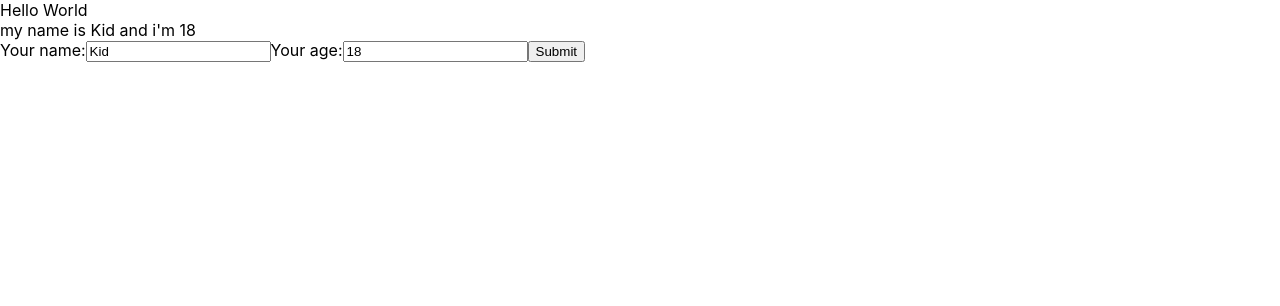
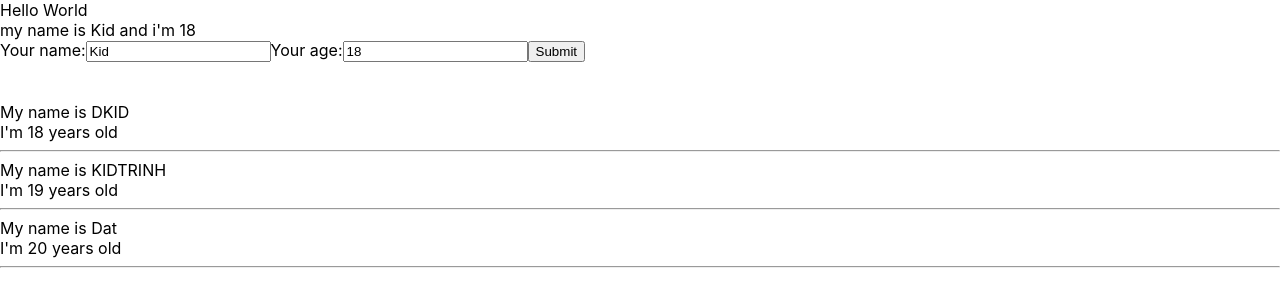
Before and after one commit to trinhphatdat/test-react, a React (Create React App) app: page / in a window 1280 px wide. Shown: the top 306 px of the page. Built offline with nearby package versions, Linux system fonts and the light colour scheme.

Commit message:
hoc pros

```diff
--- /dev/null
+++ b/src/component/DisplayInfo.js
@@ -0,0 +1,26 @@
+import React from "react";
+
+class DisplayInfo extends React.Component {
+    render() {
+        //props => properties
+        //destructuring array/object
+        const { listUser } = this.props;
+        return (
+            <div>
+                {
+                    listUser.map((user) => {
+                        return (
+                            <div key={user.id}>
+                                <div>My name is {user.name}</div>
+                                <div>I'm {user.age} years old</div>
+                                <hr />
+                            </div>
+                        );
+                    })
+                }
+            </div>
+        );
+    }
+}
+
+export default DisplayInfo
--- a/src/component/MyComponent.js
+++ b/src/component/MyComponent.js
@@ -3,14 +3,23 @@
 
 import React from "react";
 import UserInfo from "./UserInfo";
+import DisplayInfo from "./DisplayInfo";
 
 class MyComponent extends React.Component {
-
-    //JSX
+    state = {
+        listUser: [
+            { id: 1, name: "DKID", age: 18 },
+            { id: 2, name: "KIDTRINH", age: 19 },
+            { id: 3, name: "Dat", age: 20 },
+        ],
+    }
     render() {
         return (
             <div>
                 <UserInfo></UserInfo>
+                <br />
+                <br />
+                <DisplayInfo listUser={this.state.listUser}></DisplayInfo>
             </div>
         );
     }
--- a/src/component/UserInfo.js
+++ b/src/component/UserInfo.js
@@ -25,7 +25,6 @@ class UserInfo extends React.Component {
 
     render() {
         return (
-
             <div>
                 my name is {this.state.name} and i'm {this.state.age}
                 {/* <button onClick={(event) => { this.handleClick(event) }}>Click me</button> */}
```
